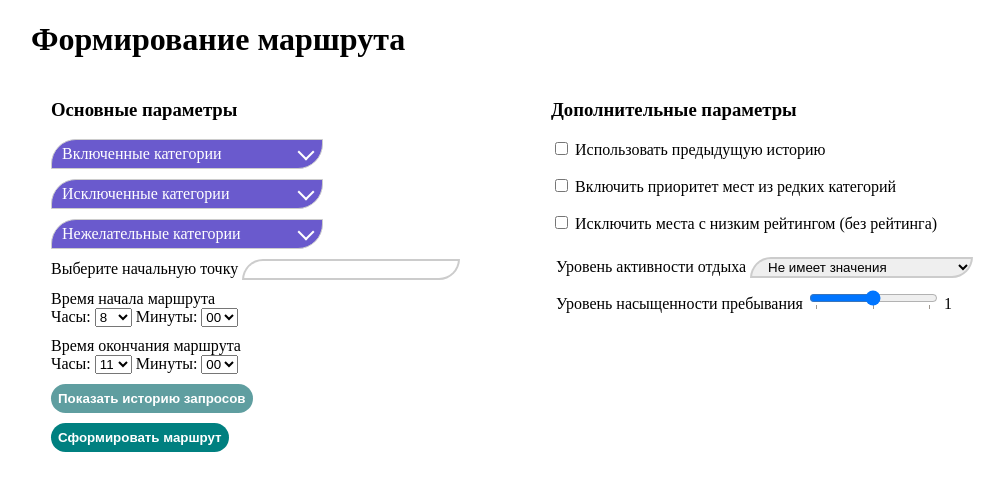
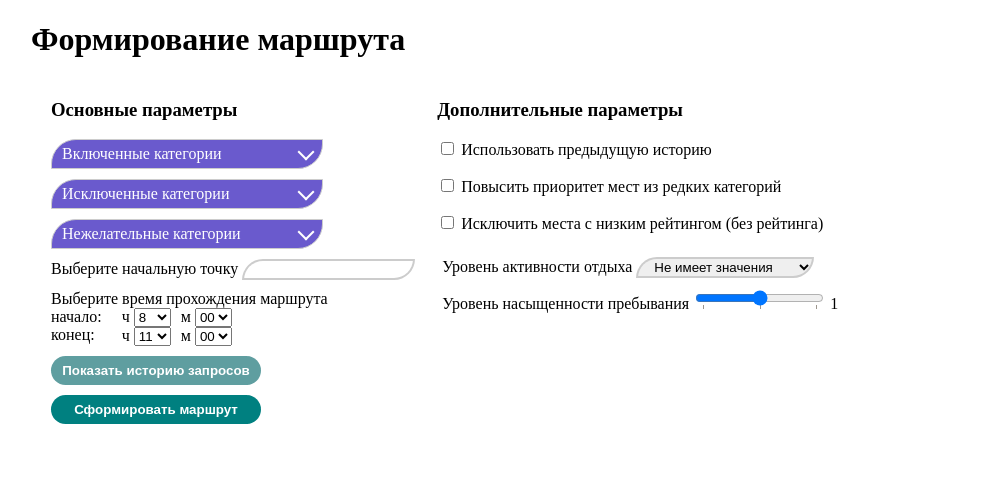
Before and after one commit to taaanechka/bmstu-8th-diploma, a Python web app: template templates/route-builder.html in a window 1280 px wide. Shown: the top 491 px of the page, without its empty margins (7-1011 px from the left). Run offline with Jinja, Linux system fonts and the light colour scheme; the template is opened without the code that fills it, so the values that code supplies are empty.

Commit message:
frontend: updated time input

```diff
--- a/static/css/route-builder.css
+++ b/static/css/route-builder.css
@@ -12,9 +12,6 @@ html {
   margin-bottom: 10px;
 }
 
-/* .some-block .textarea {
-  columns: 2 55;
-} */
 
 .review-block {
   margin-bottom: 20px;
@@ -154,6 +151,7 @@ html {
 
 
 #show-story-submit {
+  width: 210px;
   text-align: center;
   padding: 7px;
   border: none;
@@ -166,6 +164,7 @@ html {
 }
 
 #build-route-submit {
+  width: 210px;
   text-align: center;
   padding: 7px;
   border: none;
@@ -204,21 +203,43 @@ html {
   border-radius: 25px 0px 25px 0px;
 }
 
-#main-params {
-  float: left;
-  width: 500px;
-  margin: 0;
-}
-
-#add-params {
-  width: 500px;
-  margin: 0;
-}
-
 
 .flex-container {
   display: flex;
   margin: 20px;
+  flex-direction: row;
+}
+
+#main-params {
+  display: flex;
+  flex-direction: column;
+}
+
+.time-h-input {
+  display: flex;
+  flex-direction: column;
+}
+
+.time-input {
+  display: flex;
+  flex-direction: row;
+  margin-bottom: 10px;
+}
+
+.time-input-col {
+  display: flex;
+  flex-direction: column;
+  margin-right: 10px;
+}
+
+.time-input-col-left {
+  display: flex;
+  flex-direction: column;
+  padding-right: 20px;
+}
+
+.time-input-row-val {
+  display: flex;
   flex-direction: row;
 }
 
--- a/static/js/route-builder.js
+++ b/static/js/route-builder.js
@@ -104,12 +104,12 @@ function loadCategories() {
           let inputCheckbox = document.createElement('input');
           inputCheckbox.type = "checkbox";
           inputCheckbox.id = "ul-" + i + "-li-" + j;
-          let label = document.createElement('label');
-          label.setAttribute('for', inputCheckbox.id);
-          label.appendChild(document.createTextNode(category));
+          let label_c = document.createElement('label');
+          label_c.setAttribute('for', inputCheckbox.id);
+          label_c.appendChild(document.createTextNode(category));
 
           li.appendChild(inputCheckbox);
-          li.appendChild(label);
+          li.appendChild(label_c);
           items[i].appendChild(li);
           j++;
         }
@@ -343,7 +343,7 @@ buildRouteButton.addEventListener("click", (e) => {
                 "general-" + tableIndex
             );
 
-            let someoneNewText = document.createTextNode("4. Нашли ли Вы для себя в маршруте что-то новое?");
+            let someoneNewText = document.createTextNode("4. Каких мест в маршруте больше: новых или знакомых?");
             tableDiv.appendChild(someoneNewText);
             let someNewCheckboxDiv = document.createElement("div");
             someNewCheckboxDiv.id = "some-new-div-" + tableIndex;
@@ -351,8 +351,11 @@ buildRouteButton.addEventListener("click", (e) => {
             someNewCheckbox.type = "radio";
             someNewCheckbox.name = "seen";
             someNewCheckbox.id = "some-new-" + tableIndex;
+            let label_new = document.createElement('label');
+            label_new.setAttribute('for', someNewCheckbox.id);
+            label_new.appendChild(document.createTextNode("Новых мест не меньше чем знакомых"));
             someNewCheckboxDiv.appendChild(someNewCheckbox);
-            someNewCheckboxDiv.appendChild(document.createTextNode("Да"));
+            someNewCheckboxDiv.appendChild(label_new);
             tableDiv.appendChild(someNewCheckboxDiv);
 
             let seenBeforeCheckboxDiv = document.createElement("div");
@@ -362,9 +365,12 @@ buildRouteButton.addEventListener("click", (e) => {
             seenBeforeCheckbox.type = "radio";
             seenBeforeCheckbox.name = "seen";
             seenBeforeCheckbox.id = "seen-before-" + tableIndex;
+            let label_old = document.createElement('label');
+            label_old.setAttribute('for', seenBeforeCheckbox.id);
+            label_old.appendChild(document.createTextNode("Знакомых мест больше"));
             seenBeforeCheckboxDiv.appendChild(seenBeforeCheckbox);
-            seenBeforeCheckboxDiv.appendChild(document.createTextNode("Нет, мной посещены все места из маршрута"));
-            tableDiv.appendChild(seenBeforeCheckboxDiv)
+            seenBeforeCheckboxDiv.appendChild(label_old);
+            tableDiv.appendChild(seenBeforeCheckboxDiv);
 
             let feedbackTextareaDiv = document.createElement("div");
             feedbackTextareaDiv.id = "feedback-div-" + tableIndex;
@@ -449,8 +455,7 @@ function sendFeedback(e) {
       "user_type": document.getElementById("user-type-" + index).value,
       "overall": document.getElementById("overall-" + index).value,
       "general": document.getElementById("general-" + index).value,
-      "some_new": document.getElementById("some-new-" + index).checked,
-      "seen_before": document.getElementById("seen-before-" + index).checked,
+      "new_greater": document.getElementById("seen-before-" + index).checked ? false : true,
       "feedback": document.getElementById("feedback-" + index).value
     }
   };
--- a/templates/route-builder.html
+++ b/templates/route-builder.html
@@ -44,55 +44,52 @@
                 </datalist>
             </div>
 
-            <div class="some-block">
-                Время начала маршрута
-                <form>
-                    <div class="fallbackTimePicker">
-                        <div>
+            <div class="time-h-input">
+                Выберите время прохождения маршрута
+                <div class="time-input">
+                    <div class="time-input-col-left">
+                        <span>начало:</span>
+                        <span>конец: </span>
+                    </div>
+                    <div class="time-input-row-val">
+                        <div class="time-input-col">
                             <span>
-                                <label for="start-hour">Часы:</label>
+                                <label for="start-hour">ч</label>
                                 <select id="start-hour" name="start-hour">
-
                                 </select>
                             </span>
                             <span>
-                                <label for="start-minute">Минуты:</label>
+                                <label for="end-hour">ч</label>
+                                <select id="end-hour" name="end-hour">
+                                </select>
+                            </span>
+                        </div>
+                        <div class="time-input-col">
+                            <span>
+                                <label for="start-minute">м</label>
                                 <select id="start-minute" name="start-minute">
-
+                                </select>
+                            </span>
+                            <span>
+                                <label for="end-minute">м</label>
+                                <select id="end-minute" name="end-minute">
                                 </select>
                             </span>
                         </div>
                     </div>
-                </form>
-            </div>
-
-            <div class="some-block">
-                Время окончания маршрута
-                <form>
-                    <div class="fallbackTimePicker">
-                        <div>
-                            <span>
-                                <label for="end-hour">Часы:</label>
-                                <select id="end-hour" name="end-hour">
-
-                                </select>
-                            </span>
-                            <span>
-                                <label for="end-minute">Минуты:</label>
-                                <select id="end-minute" name="end-minute">
-
-                                </select>
-                            </span>
-                        </div>
-                    </div>
-                </form>
+                </div>
             </div>
 
             <div class="some-block">
                 <input type="submit" value="Показать историю запросов" id="show-story-submit">
             </div>
 
-            <button type="submit" id="build-route-submit"><span class="submit-spinner submit-spinner_hide" id="spinner"></span> Сформировать маршрут</button>
+            <div class="some-block">
+                <button type="submit" id="build-route-submit">
+                    <span class="submit-spinner submit-spinner_hide" id="spinner"></span>
+                    Сформировать маршрут
+                </button>
+            </div>
         </div>
 
         <div id="add-params">
@@ -106,7 +103,7 @@
 
                 <div class="some-block">
                     <input type="checkbox" id="use-uncommon-weights"/>
-                    <label for="use-uncommon-weights">Включить приоритет мест из редких категорий</label>
+                    <label for="use-uncommon-weights">Повысить приоритет мест из редких категорий</label>
                 </div>
 
                 <div class="some-block">
```
